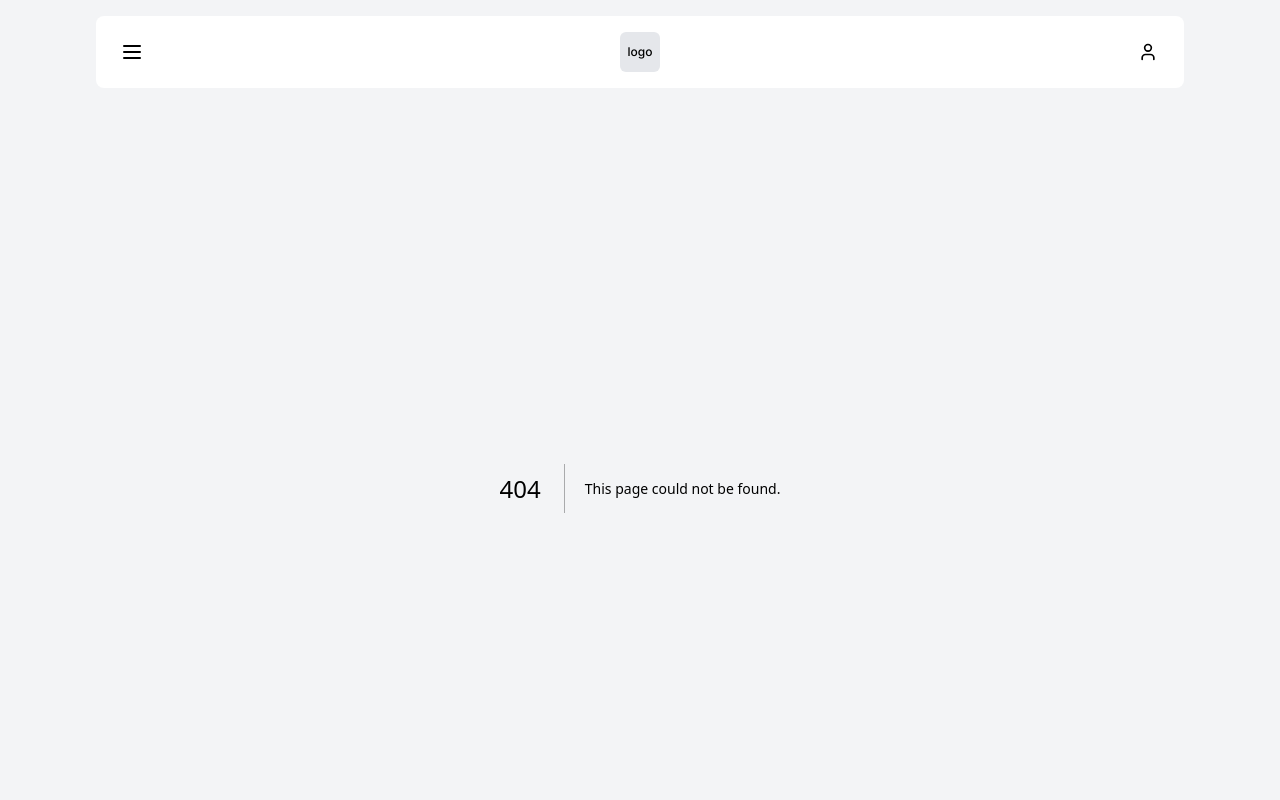
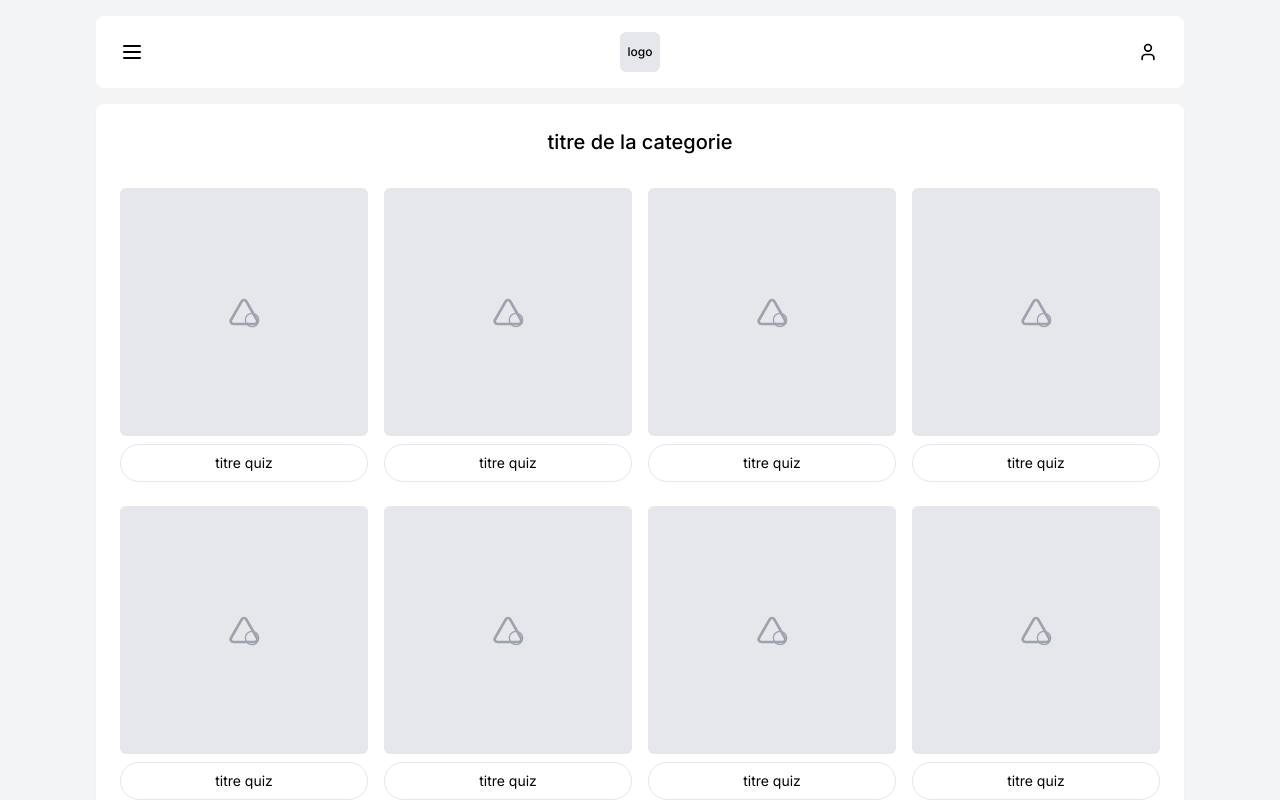
Before and after one commit to jean-jacques5/Dev-quizz, a Next.js app: page /categories in a window 1280 px wide. Before the commit this address had no page. Shown: the top 800 px of the page. Built offline with nearby package versions, Linux system fonts and the light colour scheme.

Commit message:
v2 creation de la page categorie

```diff
--- /dev/null
+++ b/app/categories/page.tsx
@@ -0,0 +1,128 @@
+"use client"
+
+import { useState, useEffect } from "react"
+import Link from "next/link"
+import { motion } from "framer-motion"
+import { Triangle, Circle } from "lucide-react"
+
+interface Category {
+  id: number
+  title: string
+}
+
+export default function CategoriesPage() {
+  const [categories, setCategories] = useState<Category[]>([])
+  const [isLoading, setIsLoading] = useState(true)
+
+  useEffect(() => {
+    // Simuler le chargement des données
+    const loadCategories = async () => {
+      setIsLoading(true)
+
+      // Simuler un délai réseau
+      await new Promise((resolve) => setTimeout(resolve, 800))
+
+      // Simuler des données de catégories
+      const mockCategories: Category[] = Array(8)
+        .fill(null)
+        .map((_, i) => ({
+          id: i + 1,
+          title: `titre quiz`,
+        }))
+
+      setCategories(mockCategories)
+      setIsLoading(false)
+    }
+
+    loadCategories()
+  }, [])
+
+  // Variants d'animation
+  const containerVariants = {
+    hidden: { opacity: 0 },
+    visible: {
+      opacity: 1,
+      transition: {
+        when: "beforeChildren",
+        staggerChildren: 0.1,
+        duration: 0.3,
+      },
+    },
+  }
+
+  const itemVariants = {
+    hidden: { y: 20, opacity: 0 },
+    visible: {
+      y: 0,
+      opacity: 1,
+      transition: { duration: 0.5 },
+    },
+  }
+
+  if (isLoading) {
+    return (
+      <div className="bg-white rounded-lg shadow-sm p-6 mt-4 flex justify-center items-center h-64">
+        <div className="animate-spin rounded-full h-12 w-12 border-t-2 border-b-2 border-gray-900"></div>
+      </div>
+    )
+  }
+
+  // Diviser les catégories en deux lignes
+  const firstRow = categories.slice(0, 4)
+  const secondRow = categories.slice(4, 8)
+
+  return (
+    <motion.div
+      className="bg-white rounded-lg shadow-sm p-6 mt-4"
+      initial="hidden"
+      animate="visible"
+      variants={containerVariants}
+    >
+      <motion.h1 className="text-xl font-medium text-center mb-8" variants={itemVariants}>
+        titre de la categorie
+      </motion.h1>
+
+      {/* Première ligne de catégories */}
+      <motion.div className="grid grid-cols-1 sm:grid-cols-2 md:grid-cols-4 gap-4 mb-6" variants={containerVariants}>
+        {firstRow.map((category, index) => (
+          <motion.div key={category.id} variants={itemVariants} whileHover={{ scale: 1.05 }} whileTap={{ scale: 0.95 }}>
+            <Link href={`/category/${category.id}`}>
+              <div className="flex flex-col items-center">
+                <div className="w-full aspect-square bg-gray-200 rounded-md mb-2 flex items-center justify-center">
+                  <div className="relative">
+                    <Triangle className="h-8 w-8 text-gray-400" />
+                    <Circle className="h-4 w-4 text-gray-400 absolute bottom-0 right-0" />
+                  </div>
+                </div>
+                <div className="bg-white rounded-full py-2 px-4 w-full text-center border border-gray-200">
+                  <p className="text-sm">{category.title}</p>
+                </div>
+              </div>
+            </Link>
+          </motion.div>
+        ))}
+      </motion.div>
+
+      {/* Deuxième ligne de catégories */}
+      <motion.div className="grid grid-cols-1 sm:grid-cols-2 md:grid-cols-4 gap-4 mb-10" variants={containerVariants}>
+        {secondRow.map((category, index) => (
+          <motion.div key={category.id} variants={itemVariants} whileHover={{ scale: 1.05 }} whileTap={{ scale: 0.95 }}>
+            <Link href={`/category/${category.id}`}>
+              <div className="flex flex-col items-center">
+                <div className="w-full aspect-square bg-gray-200 rounded-md mb-2 flex items-center justify-center">
+                  <div className="relative">
+                    <Triangle className="h-8 w-8 text-gray-400" />
+                    <Circle className="h-4 w-4 text-gray-400 absolute bottom-0 right-0" />
+                  </div>
+                </div>
+                <div className="bg-white rounded-full py-2 px-4 w-full text-center border border-gray-200">
+                  <p className="text-sm">{category.title}</p>
+                </div>
+              </div>
+            </Link>
+          </motion.div>
+        ))}
+      </motion.div>
+    </motion.div>
+  )
+}
--- a/components/Header.tsx
+++ b/components/Header.tsx
@@ -90,7 +90,7 @@ export default function Header() {
                   animate={{ x: 0, opacity: 1 }}
                   transition={{ delay: 0.15, duration: 0.2 }}
                 >
-                  <Link href="/category/1" className="block p-2 hover:bg-gray-100 rounded">
+                  <Link href="/categories" className="block p-2 hover:bg-gray-100 rounded">
                     Catégories
                   </Link>
                 </motion.div>
```
